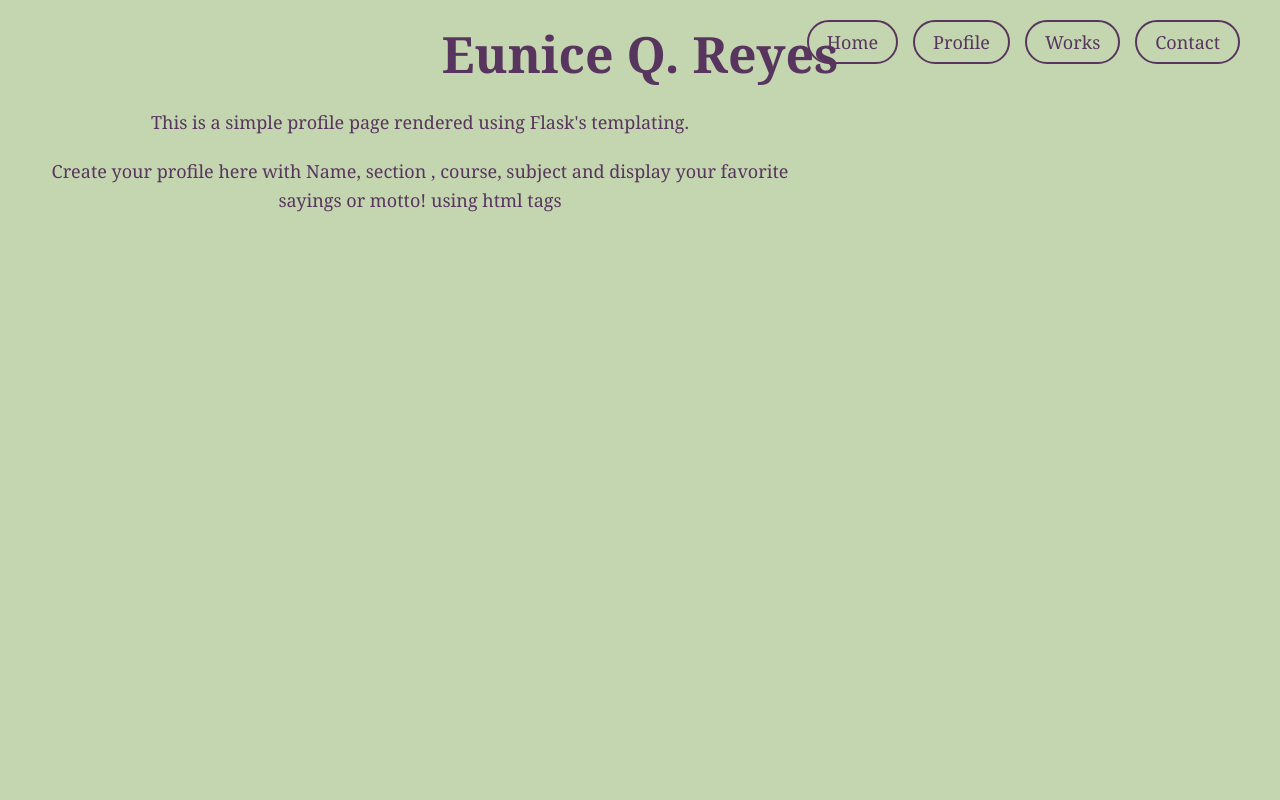
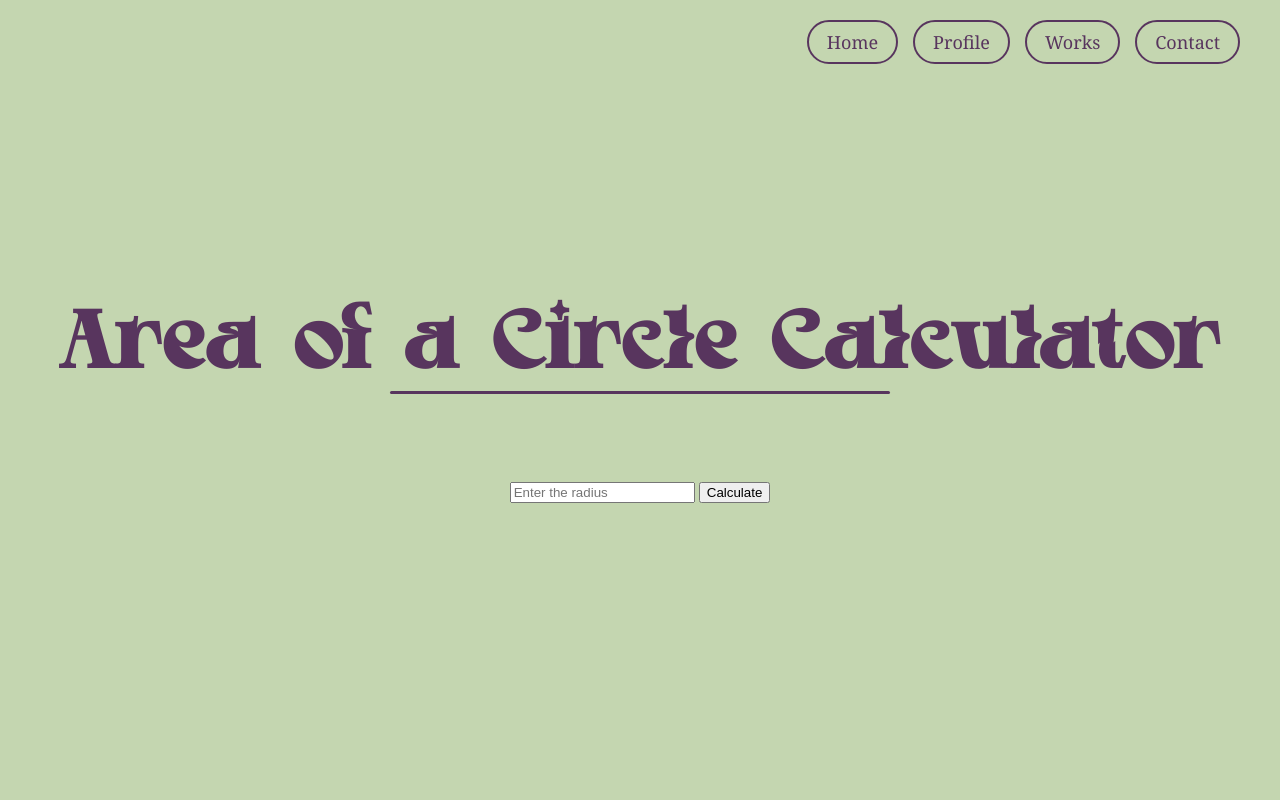
Before and after one commit to Babbsrey22/personal_webfolio, a Flask app: page /areaOfcircle in a window 1280 px wide. Run offline with Flask 3, Linux system fonts and the light colour scheme.

Commit message:
working Area of a Circle calculators! for both app.py and .html

```diff
--- a/app.py
+++ b/app.py
@@ -14,9 +14,16 @@ def works():
         result = input_string.upper()
     return render_template('touppercase.html', result=result)
 
-@app.route('/areaOfcircle')
+@app.route('/areaOfcircle', methods=['GET', 'POST'])
 def area_of_a_circle():
-    return render_template('areaofacircle.html')
+    area = None
+    if request.method == "POST":
+        try:
+            radius = float(request.form['radius'])
+            area = 3.14159 * (radius ** 2)
+        except:
+            area = "Invalid input. Please enter a valid number ~"
+    return render_template('areaofacircle.html', area=area)
 
 @app.route('/areaOfTriangle')
 def area_of_a_triangle():
--- a/templates/areaofacircle.html
+++ b/templates/areaofacircle.html
@@ -3,25 +3,9 @@
 <head>
     <meta charset="UTF-8">
     <meta name="viewport" content="width=device-width, initial-scale=1.0">
-    <title>Area of a Circle</title>
+    <title>Area of a Circle Calculator</title>
     <link rel="icon" href="{{ url_for('static', filename='images/logo_version2.png') }}">
     <link rel="stylesheet" href="{{ url_for('static', filename='style.css') }}">
-</head>
-    <style>
-        body {
-            background-color: #c4d6b0;
-            font-family: 'Georgia', serif;
-            font-size: 25px;
-            margin: 0;
-            padding: 0;
-        }
-
-        h1, p {
-                margin: 20px;
-                text-align: center;
-            }
-
-    </style>
 </head>
 <body>
     <nav> <!-- WORKING!! NAV BARS GAHDAMMMMMM -->
@@ -33,8 +17,20 @@
 
         </ul>
     </nav>
-    <h1 style="color: #58355e;">Eunice Q. Reyes</h1>
-    <p style="color: #58355e;">This is a simple profile page rendered using Flask's templating.</p>
-    <p style="color: #58355e;">Create your profile here with Name, section , course, subject and display your favorite sayings or motto! using html tags </p>
+
+    <section id="areaOfcircle" class="section"> <!-- THIS IS IMPORTANT TO MATCH FORMAT OF MAIN !! -->
+        <h1 id="section-title">Area of a Circle Calculator</h1>
+        <form method="POST" style="text-align: center; margin-top: 20px;">
+            <input type="number" step="any" name="radius" placeholder="Enter the radius" required>
+            <button type="submit">Calculate</button>
+        </form>
+
+        <!-- this part is important for the calculations mismo -->
+        {% if area %}
+        <p style="text-align: center; margin-top: 20px;">
+            Area: {{ area }}
+        </p>
+        {% endif %}
+    </section>
 </body>
 </html>
```
